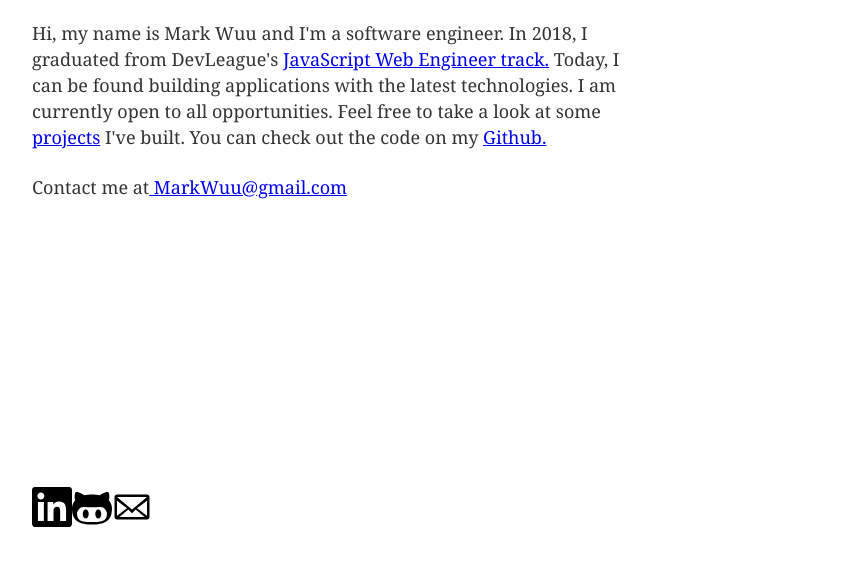
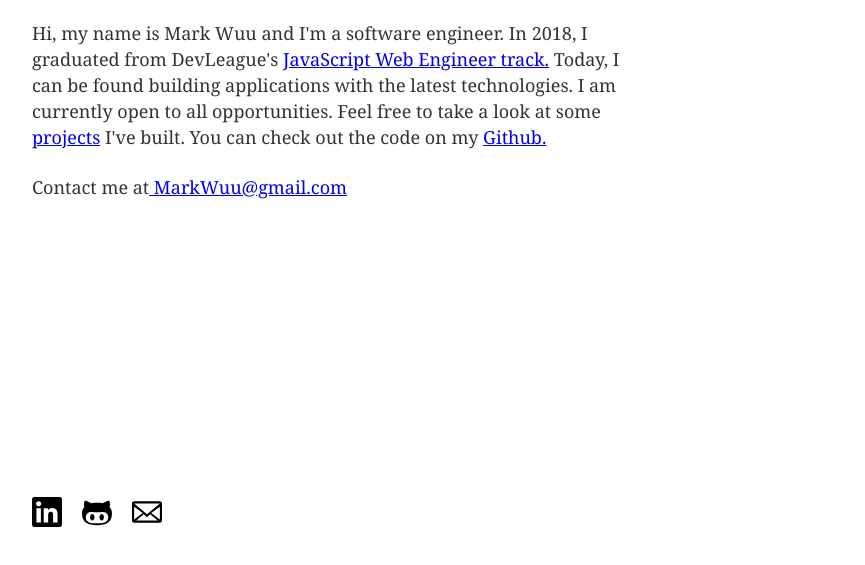
Before and after one commit to markwuu/home-page, a Gatsby site: page / in a window 1280 px wide. Shown: the part 153-718 px from the top of the page, without its empty margins (199-1064 px from the left). Built offline with nearby package versions, Linux system fonts and the light colour scheme; Gatsby itself is replaced by a stand-in of ours.

Commit message:
Added other SVG icons

```diff
--- a/assets/email.js
+++ b/assets/email.js
@@ -2,10 +2,11 @@ import React from "react"
 import styled from "styled-components"
 
 const SVG = styled.svg`
+  padding-right: 20px;
   flex: none;
   transition: fill 0.25s;
-  width: 40px;
-  height: 40px;
+  width: 50px;
+  height: 50px;
 `
 
 export const LinkedinIcon = () => (
```
Also changed, not shown: assets/iconmonstr-linkedin-1.svg (added).
